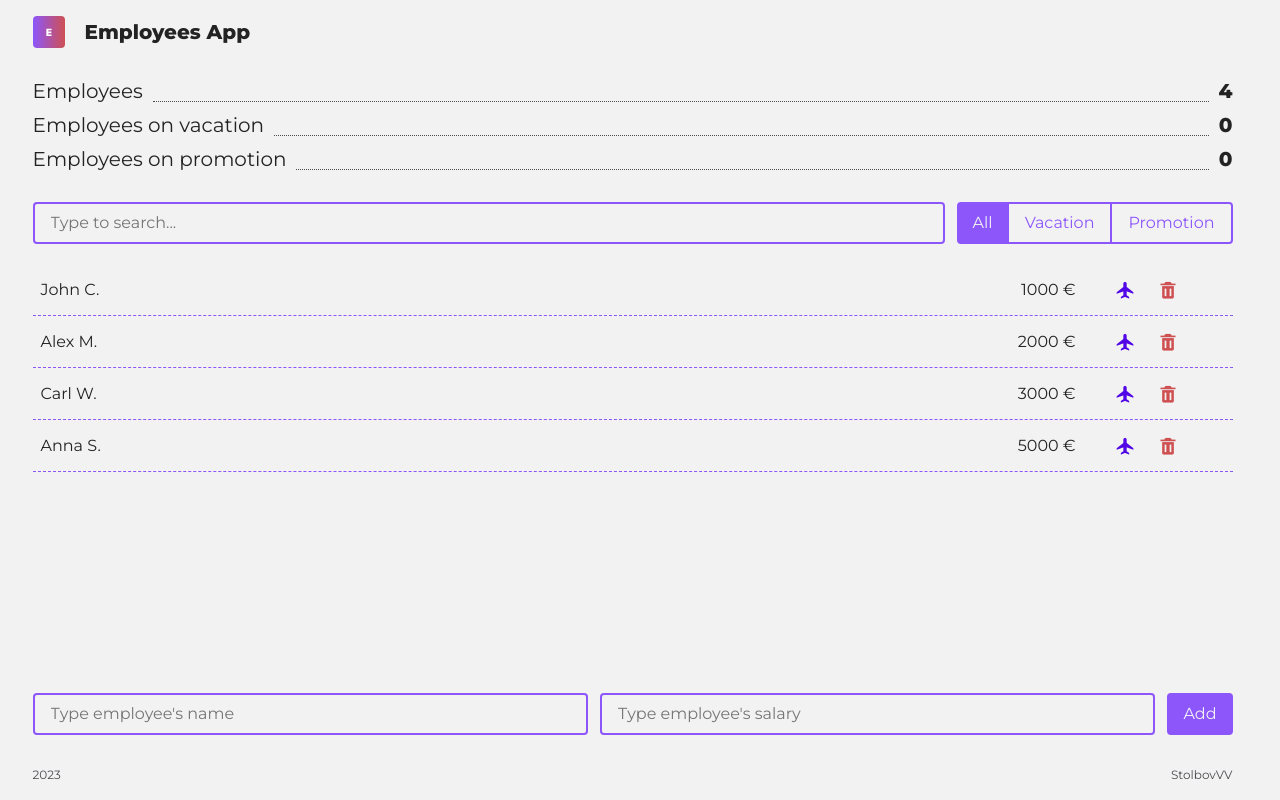
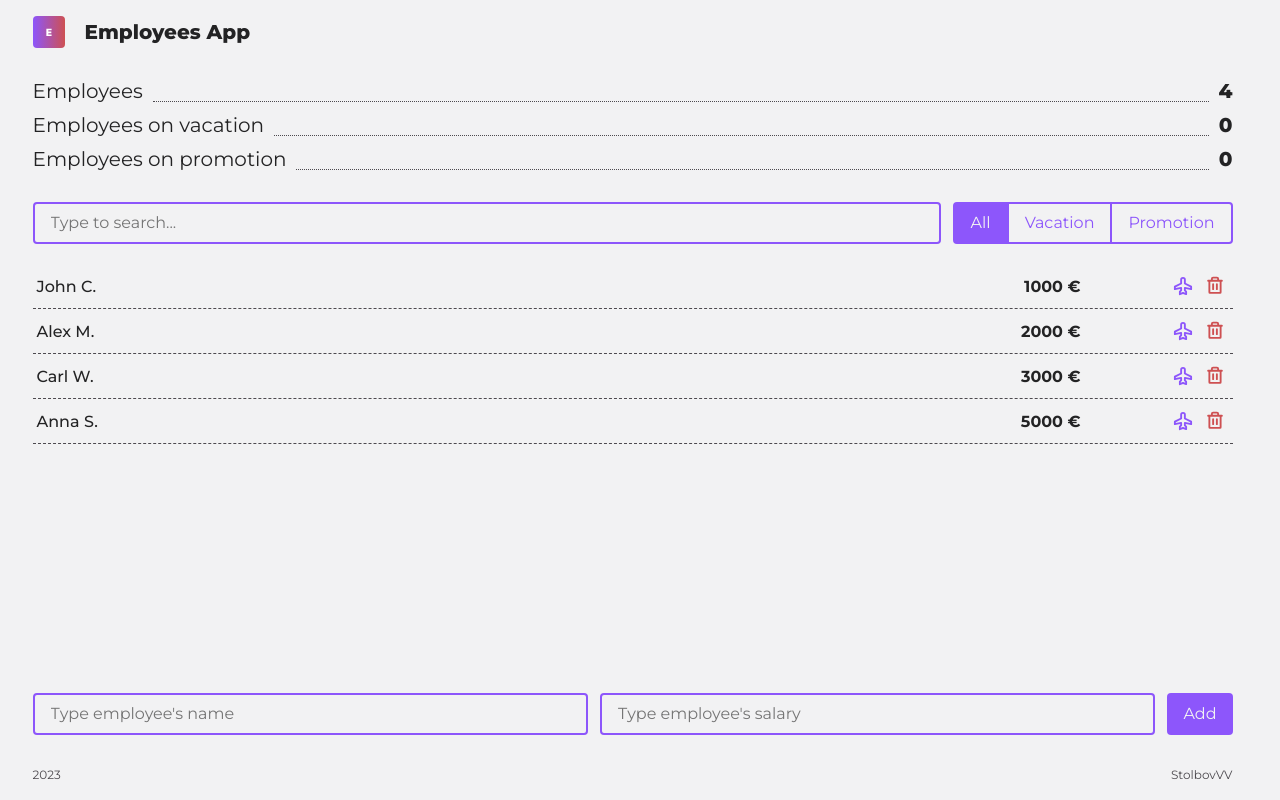
Before and after one commit to stolbovvv/practice-employees, a React (Vite) app: page / in a window 1280 px wide. Built offline with nearby package versions, Linux system fonts and the light colour scheme; the HTML template or start-up script is replaced by a standard one.

Commit message:
refactor

```diff
--- a/index.html
+++ b/index.html
@@ -15,6 +15,7 @@
 
     <title>Employees</title>
 
+    <!-- Connecting Page favicons -->
     <link rel="icon" type="image/svg+xml" href="/react.svg" />
 
     <!-- Conntet Assets -->
--- a/package.json
+++ b/package.json
@@ -10,6 +10,7 @@
     "preview": "vite preview"
   },
   "dependencies": {
+    "@phosphor-icons/react": "^2.0.10",
     "react": "^18.2.0",
     "react-dom": "^18.2.0"
   },
--- a/src/App.jsx
+++ b/src/App.jsx
@@ -23,72 +23,67 @@ class App extends Component {
     this.lastID = 4;
   }
 
-  changeFilterType = (type) => this.setState({ filterType: type });
-  changeSearchTerm = (term) => this.setState({ searchTerm: term });
+  handleDelite = (id) => {
+    this.setState(({ data }) => {
+      return { data: data.filter((item) => item.id !== id) };
+    });
+  };
 
-  updateEmployee = (id, prop) => {
+  handleAdding = ({ name, salary }) => {
+    this.setState(({ data }) => {
+      return {
+        data: [
+          ...data,
+          {
+            id: ++this.lastID,
+            name,
+            salary: salary ? salary : 0,
+            vacation: false,
+            promotion: false,
+          },
+        ],
+      };
+    });
+  };
+
+  toggleVacation = (id) => {
     this.setState(({ data }) => ({
       data: data.map((item) => {
         if (item.id === id) {
-          return { ...item, [prop]: !item[prop] };
+          return { ...item, vacation: !item.vacation };
         } else {
-          return { ...item };
+          return item;
         }
       }),
     }));
   };
 
-  addEmployee = (name, salary) => {
+  toggleProperty = (id, property) => {
     this.setState(({ data }) => ({
-      data: [
-        ...data,
-        {
-          id: ++this.lastID,
-          name: name,
-          salary: salary,
-          vacation: false,
-          promotion: false,
-        },
-      ],
+      data: data.map((item) => {
+        if (item.id === id) {
+          return { ...item, [property]: !item[property] };
+        } else {
+          return item;
+        }
+      }),
     }));
   };
 
-  delEmployee = (id) => {
-    this.setState(({ data }) => ({ data: data.filter((item) => item.id !== id) }));
-  };
-
-  udateDataByFilter = (data, value) => {
-    switch (value) {
-      case 'Vacation':
-        return data.filter((item) => item.vacation);
-
-      case 'Promotion':
-        return data.filter((item) => item.promotion);
-
-      default:
-        return data;
-    }
-  };
-
-  udateDataBySearch = (data, value) => {
-    return data.filter((item) => item.name.match(new RegExp(value, 'i')));
-  };
-
   render() {
-    const { data, searchTerm, filterType } = this.state;
-    const view = this.udateDataByFilter(this.udateDataBySearch(data, searchTerm), filterType);
+    const { data } = this.state;
 
     return (
       <div className="app">
         <Header data={data} />
         <div className="app__list">
           <div className="app__controls">
-            <Search searchTerm={searchTerm} onChangeSearchTerm={this.changeSearchTerm} />
-            <Filter filterType={filterType} onChangeFilterType={this.changeFilterType} />
+            <Search />
+            <Filter />
           </div>
-          <List data={view} onUpdateEmployee={this.updateEmployee} onDelEmployee={this.delEmployee} />
+          <List data={data} onDelete={this.handleDelite} onToggleProperty={this.toggleProperty} />
         </div>
-        <Form onAddEmployee={this.addEmployee} />
+        <Form onAdding={this.handleAdding} />
         <Footer />
       </div>
     );
--- a/src/components/filter/filter.css
+++ b/src/components/filter/filter.css
@@ -8,7 +8,7 @@
   cursor: pointer;
   background-color: transparent;
   color: var(--color-primary-1);
-  transition: background-color 0.25s ease 0s;
+  transition: all 0.25s ease 0s;
 }
 .filter__button-item + .filter__button-item {
   border-left: none;
@@ -26,15 +26,16 @@
 .filter__button-item:hover {
   background-color: var(--color-primary-a1);
 }
-
-.filter__button-item.is-current {
-  border: none;
+.filter__button-item_is-current {
+  border-color: var(--color-primary-1);
   background-color: var(--color-primary-1);
   color: var(--color-neutral-1);
 }
-.filter__button-item.is-current:hover {
+.filter__button-item_is-current:hover {
+  border-color: var(--color-primary-2);
   background-color: var(--color-primary-2);
 }
-.filter__button-item.is-current:active {
+.filter__button-item_is-current:active {
+  border-color: var(--color-primary-3);
   background-color: var(--color-primary-3);
 }
--- a/src/components/filter/filter.jsx
+++ b/src/components/filter/filter.jsx
@@ -1,22 +1,11 @@
 import './filter.css';
 
-function Filter({ filterType, onChangeFilterType }) {
-  const buttons = [
-    { id: 1, type: 'All', label: 'All' },
-    { id: 2, type: 'Vacation', label: 'Vacation' },
-    { id: 3, type: 'Promotion', label: 'Promotion' },
-  ];
-
+function Filter() {
   return (
     <div className="filter">
-      {buttons.map(({ id, type, label }) => (
-        <button
-          key={id}
-          className={'filter__button-item' + (type === filterType ? ' is-current' : '')}
-          onClick={() => onChangeFilterType(type)}>
-          {label}
-        </button>
-      ))}
+      <button className="filter__button-item filter__button-item_is-current">All</button>
+      <button className="filter__button-item">Vacation</button>
+      <button className="filter__button-item">Promotion</button>
     </div>
   );
 }
--- a/src/components/form/form.jsx
+++ b/src/components/form/form.jsx
@@ -12,23 +12,29 @@ class Form extends Component {
   }
 
   handleChange = (e) => {
-    this.setState((state) => ({ ...state, [e.target.name]: e.target.value }));
+    this.setState({ [e.target.name]: e.target.value });
     this.setState({ isError: false });
   };
 
   handleSubmit = (e) => {
     e.preventDefault();
 
-    const { name, salary } = this.state;
-
-    if (name.length < 2) {
-      this.setState({ isError: true });
+    if (this.state.name.length >= 2) {
+      this.props.onAdding({
+        name: this.state.name,
+        salary: this.state.salary,
+      });
+      this.setState({
+        name: '',
+        salary: '',
+        isError: false,
+      });
     } else {
-      this.setState({ isError: false });
-      this.props.onAddEmployee(name, salary ? +salary : 0);
+      this.setState({
+        name: '',
+        isError: true,
+      });
     }
-
-    this.setState({ name: '', salary: '' });
   };
 
   render() {
--- a/src/components/list-item/list-item.css
+++ b/src/components/list-item/list-item.css
@@ -1,40 +1,44 @@
 .list-item {
   display: flex;
   align-items: center;
-  padding: 0.5rem 0.25em;
-  border-bottom: 1px dashed var(--color-primary-1);
+  padding: 0.5rem 0.25rem;
+  border-bottom: 1px dashed var(--color-neutral-2);
 }
 .list-item > * + * {
-  margin-left: 0.5rem;
+  margin-left: 1.875rem;
 }
 .list-item__name {
   margin-right: auto;
-  padding-inline: 0.25em;
+  font-size: 1rem;
+  font-weight: 500;
+  line-height: 1.1;
   cursor: pointer;
 }
-.list-item__name:focus {
-  outline-color: var(--color-primary-2);
-}
-.list-item_vacation .list-item__name {
-  font-weight: 700;
-  color: var(--color-primary-2);
+.list-item_is-vacation .list-item__name {
+  color: var(--color-primary-1);
 }
 .list-item__salary {
-  margin-right: 1.5rem;
+  font-size: 1rem;
+  font-weight: 700;
+  line-height: 1.1;
+}
+.list-item__buttons {
+  display: flex;
+}
+.list-item__buttons > * + * {
+  margin-left: 0.25em;
 }
 .list-item__button {
-  flex: 0 0 auto;
-  display: flex;
-  padding: 0.375em 0.375em;
-  border: 0;
-  border-radius: 0.25em;
-  background-color: transparent;
-  font-size: 1.25rem;
-  color: var(--color-primary-3);
+  padding: 0.25rem;
+  border: none;
+  border-radius: 50%;
+  background: none;
   cursor: pointer;
-  transition: 0.25s ease 0s;
 }
-.list-item__button:hover {
+.list-item__button_action {
+  color: var(--color-primary-1);
+}
+.list-item__button_action:hover {
   background-color: var(--color-primary-a1);
 }
 .list-item__button_danger {
@@ -43,25 +47,20 @@
 .list-item__button_danger:hover {
   background-color: var(--color-secondary-a1);
 }
-.list-item__button.is-active {
-  background-color: var(--color-primary-1);
-  color: var(--color-neutral-1);
+.list-item__button-icon {
+  font-size: 1.25rem;
 }
-.list-item__button.is-active:hover {
-  background-color: var(--color-primary-2);
-}
-.list-item__icon {
-  display: flex;
-  padding: 0.375em 0.375em;
+.list-item__dynamic-icon {
+  padding: 0.25rem;
   border-radius: 50%;
-  background-color: var(--color-primary-1);
-  font-size: 1.25rem;
+  background-image: var(--liner-gradient-1);
+  font-size: 1.75rem;
   color: var(--color-neutral-1);
   opacity: 0;
-  transform: translateX(50%) scale(0.25);
+  transform: translateY(50%) scale(0.5);
   transition: all 0.25s ease 0s;
 }
-.list-item_promotion .list-item__icon {
+.list-item_is-promotion .list-item__dynamic-icon {
   opacity: 1;
-  transform: translateX(0%);
+  transform: translateY(0) scale(1);
 }
--- a/src/components/list-item/list-item.jsx
+++ b/src/components/list-item/list-item.jsx
@@ -1,42 +1,26 @@
-import { Component } from 'react';
+import { Airplane, CurrencyEur, Trash } from '@phosphor-icons/react';
 import './list-item.css';
 
-class ListItem extends Component {
-  constructor(props) {
-    super(props);
-    this.state = {
-      vacation: false,
-      promotion: false,
-    };
-  }
-
-  toggleVacation = () => this.setState(({ vacation }) => ({ vacation: !vacation }));
-  togglePromotion = () => this.setState(({ promotion }) => ({ promotion: !promotion }));
-
-  render() {
-    const { name, salary } = this.props;
-    const { vacation, promotion } = this.state;
-
-    const classModifiers = (vacation ? ' list-item_vacation' : '') + (promotion ? ' list-item_promotion' : '');
+function ListItem({ name, salary, vacation, promotion, onDelete, onToggleProperty }) {
+  const calssList = (vacation ? ' list-item_is-vacation' : '') + (promotion ? ' list-item_is-promotion' : '');
 
   return (
-      <li className={'list-item' + classModifiers}>
-        <span className="list-item__name" tabIndex="0" onClick={this.togglePromotion}>
+    <li className={'list-item' + calssList}>
+      <span className="list-item__name" onClick={() => onToggleProperty('promotion')}>
         {name}
       </span>
       <span className="list-item__salary">{salary} €</span>
-        <button className="list-item__button" onClick={this.toggleVacation}>
-          <i className="bx bxs-plane"></i>
+      <CurrencyEur className="list-item__dynamic-icon" weight="bold" />
+      <div className="list-item__buttons">
+        <button className="list-item__button list-item__button_action" onClick={() => onToggleProperty('vacation')}>
+          <Airplane className="list-item__button-icon" weight={vacation ? 'fill' : 'bold'} />
         </button>
-        <button className="list-item__button list-item__button_danger">
-          <i className="bx bxs-trash"></i>
+        <button className="list-item__button list-item__button_danger" onClick={onDelete}>
+          <Trash className="list-item__button-icon" weight="bold" />
         </button>
-        <div className="list-item__icon">
-          <i className="bx bx-euro"></i>
       </div>
     </li>
   );
 }
-}
 
 export { ListItem };
--- a/src/components/list/list.jsx
+++ b/src/components/list/list.jsx
@@ -1,11 +1,11 @@
 import { ListItem } from '../list-item/list-item';
 import './list.css';
 
-function List({ data, onUpdateEmployee, onDelEmployee }) {
+function List({ data, onDelete, onToggleProperty }) {
   return (
     <ul className="list">
       {data.map(({ id, ...data }) => (
-        <ListItem key={id} {...data} onDelEmployee={() => onDelEmployee(id)} onUpdateEmployee={(prop) => onUpdateEmployee(id, prop)} />
+        <ListItem key={id} onDelete={() => onDelete(id)} onToggleProperty={(property) => onToggleProperty(id, property)} {...data} />
       ))}
     </ul>
   );
--- a/src/components/search/search.jsx
+++ b/src/components/search/search.jsx
@@ -1,15 +1,9 @@
 import './search.css';
 
-function Search({ searchTerm, onChangeSearchTerm }) {
+function Search() {
   return (
     <div className="search">
-      <input
-        className="search__input input-text"
-        type="search"
-        placeholder="Type to search..."
-        value={searchTerm}
-        onChange={(e) => onChangeSearchTerm(e.target.value)}
-      />
+      <input className="search__input input-text" type="search" placeholder="Type to search..." defaultValue="" />
     </div>
   );
 }
```
Also changed, not shown: 1 other file (tests, documents, lock files or other folders). Lines whose indentation alone changed are shown as unchanged.
